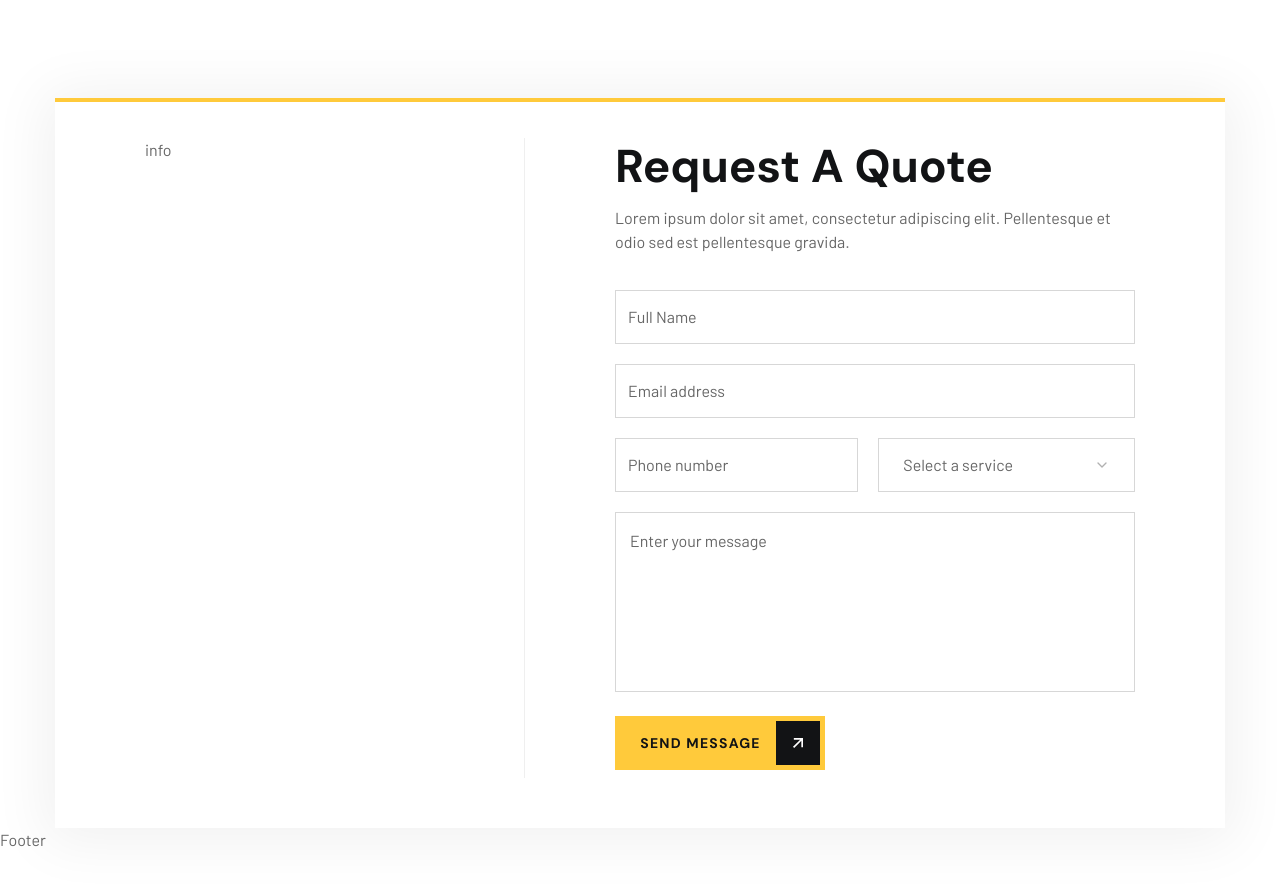
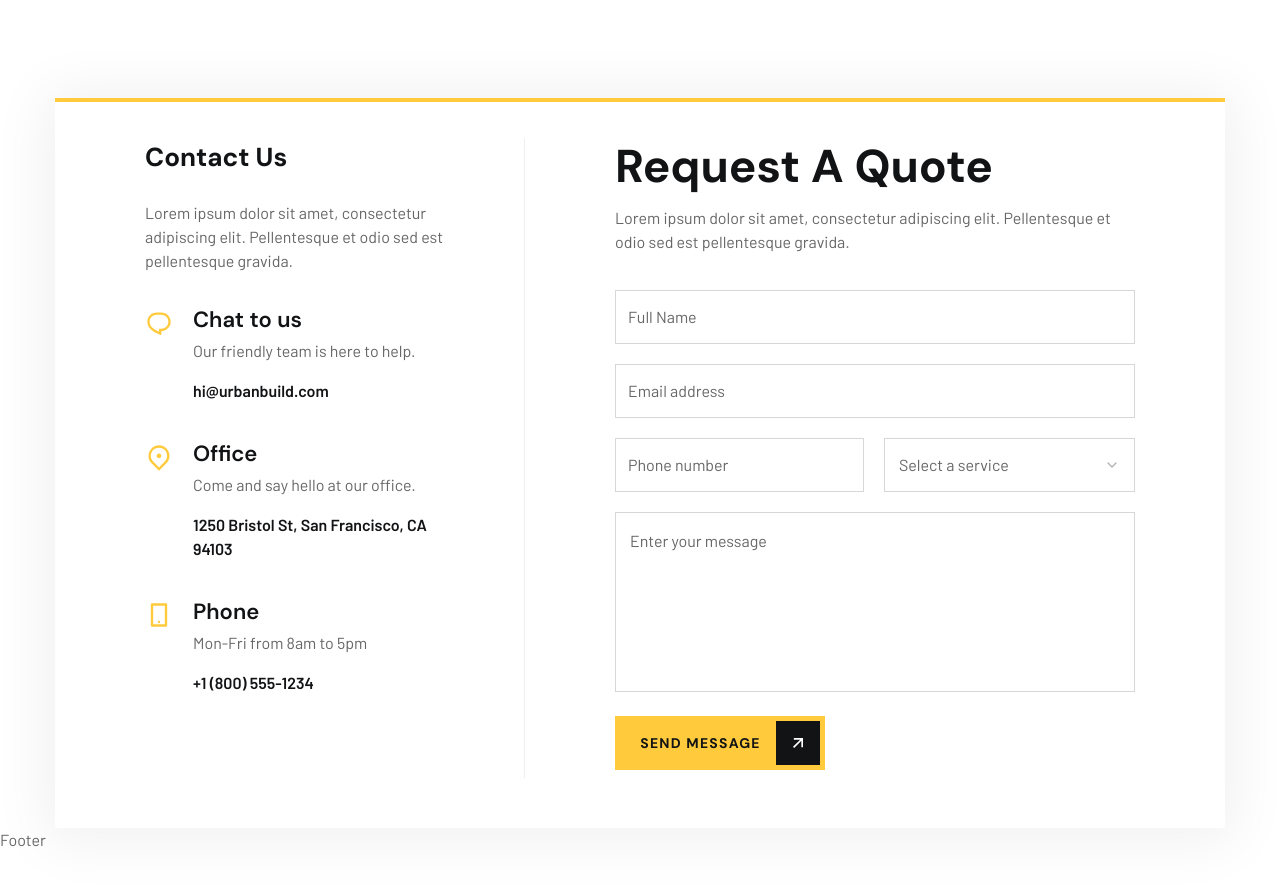
Before and after one commit to Jisap/urban-build, a Next.js app: page / in a window 1280 px wide. Shown: the part 5100-5986 px from the top of the page. Built offline with nearby package versions, Linux system fonts and the light colour scheme.

Commit message:
Enhance Contact component: update layout and add contact information for improved user engagement

```diff
--- a/components/Contact.jsx
+++ b/components/Contact.jsx
@@ -1,4 +1,4 @@
-import { RiChat1Line, RiMap2Line, RiSmartphoneLine } from "react-icons/ri"
+import { RiChat1Line, RiMapPin2Line, RiSmartphoneLine } from "react-icons/ri"
 import Socials from "./Socials"
 import Form from "./Form"
 
@@ -12,7 +12,51 @@
         <div className="w-full xl:h-[730px] shadow-custom p-4 xl:p-8 xl:px-[90px] xl:py-[36px] border-t-4 border-accent">
           <div className="flex flex-col xl:flex-row h-full gap-[40px] xl:gap-[90px]">
             {/* info */}
-            <div className="w-full xl:max-w-[380px] xl:pr-[70px] xl:border-r xl:border-border/40 h-[640px]">info</div>
+            <div className="w-full xl:max-w-[380px] xl:pr-[70px] xl:border-r xl:border-border/40 h-[640px]">
+              <h4 className="text-[26px] font-primary font-bold mb-6">
+                Contact Us
+              </h4>
+              <p className="mb-9">
+                Lorem ipsum dolor sit amet, consectetur adipiscing elit.
+                Pellentesque et odio sed est pellentesque gravida.
+              </p>
+
+              {/* Contact items */}
+              <div className="flex flex-col gap-[40px] mb-16">
+                <div className="flex items-start gap-[20px]">
+                  <div>
+                    <RiChat1Line className="text-[28px] text-accent" />
+                  </div>
+                  <div>
+                    <h5 className="text-[22px] font-semibold font-primary leading-none mb-2">Chat to us</h5>
+                    <p className="mb-4">Our friendly team is here to help.</p>
+                    <p className="font-semibold text-primary">hi@urbanbuild.com</p>
+                  </div>
+                </div>
+
+                <div className="flex items-start gap-[20px]">
+                  <div>
+                    <RiMapPin2Line className="text-[28px] text-accent" />
+                  </div>
+                  <div>
+                    <h5 className="text-[22px] font-semibold font-primary leading-none mb-2">Office</h5>
+                    <p className="mb-4">Come and say hello at our office.</p>
+                    <p className="font-semibold text-primary">1250 Bristol St, San Francisco, CA 94103</p>
+                  </div>
+                </div>
+
+                <div className="flex items-start gap-[20px]">
+                  <div>
+                    <RiSmartphoneLine className="text-[28px] text-accent" />
+                  </div>
+                  <div>
+                    <h5 className="text-[22px] font-semibold font-primary leading-none mb-2">Phone</h5>
+                    <p className="mb-4">Mon-Fri from 8am to 5pm</p>
+                    <p className="font-semibold text-primary">+1 (800) 555-1234</p>
+                  </div>
+                </div>
+              </div>
+            </div>
 
             {/* form */}
             <div className="flex-1">
--- a/components/ui/select.jsx
+++ b/components/ui/select.jsx
@@ -33,7 +33,7 @@
     (<SelectPrimitive.Trigger
       data-slot="select-trigger"
       className={cn(
-        "border-input data-[placeholder]:text-muted-foreground [&_svg:not([class*='text-'])]:text-muted-foreground focus:outline-none aria-invalid:ring-destructive/20 dark:aria-invalid:ring-destructive/40 aria-invalid:border-destructive flex h-10 w-fit items-center justify-between gap-2 rounded-md border border-border bg-transparent px-6 py-2 whitespace-nowrap transition-[color,box-shadow] outline-none focus-visible:ring-[3px] disabled:cursor-not-allowed disabled:opacity-50 *:data-[slot=select-value]:line-clamp-1 *:data-[slot=select-value]:flex *:data-[slot=select-value]:items-center *:data-[slot=select-value]:gap-2 [&_svg]:pointer-events-none [&_svg]:shrink-0 [&_svg:not([class*='size-'])]:size-4",
+        "border-input data-[placeholder]:text-muted-foreground [&_svg:not([class*='text-'])]:text-muted-foreground focus:outline-none aria-invalid:ring-destructive/20 dark:aria-invalid:ring-destructive/40 aria-invalid:border-destructive flex h-10 w-fit items-center justify-between gap-2 rounded-md border border-border bg-transparent px-3.5 py-2 whitespace-nowrap transition-[color,box-shadow] outline-none focus-visible:ring-[3px] disabled:cursor-not-allowed disabled:opacity-50 *:data-[slot=select-value]:line-clamp-1 *:data-[slot=select-value]:flex *:data-[slot=select-value]:items-center *:data-[slot=select-value]:gap-2 [&_svg]:pointer-events-none [&_svg]:shrink-0 [&_svg:not([class*='size-'])]:size-4",
         className
       )}
       {...props}>
```
